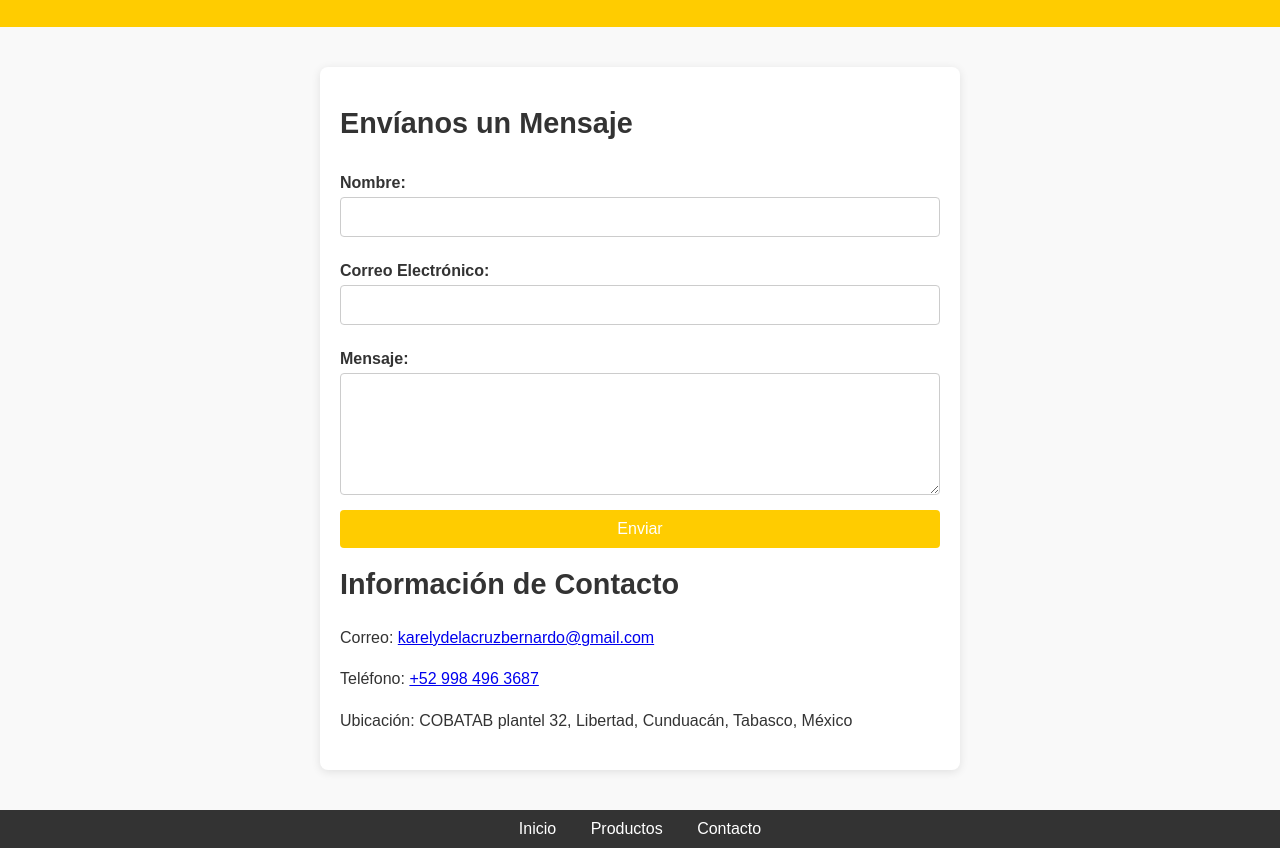
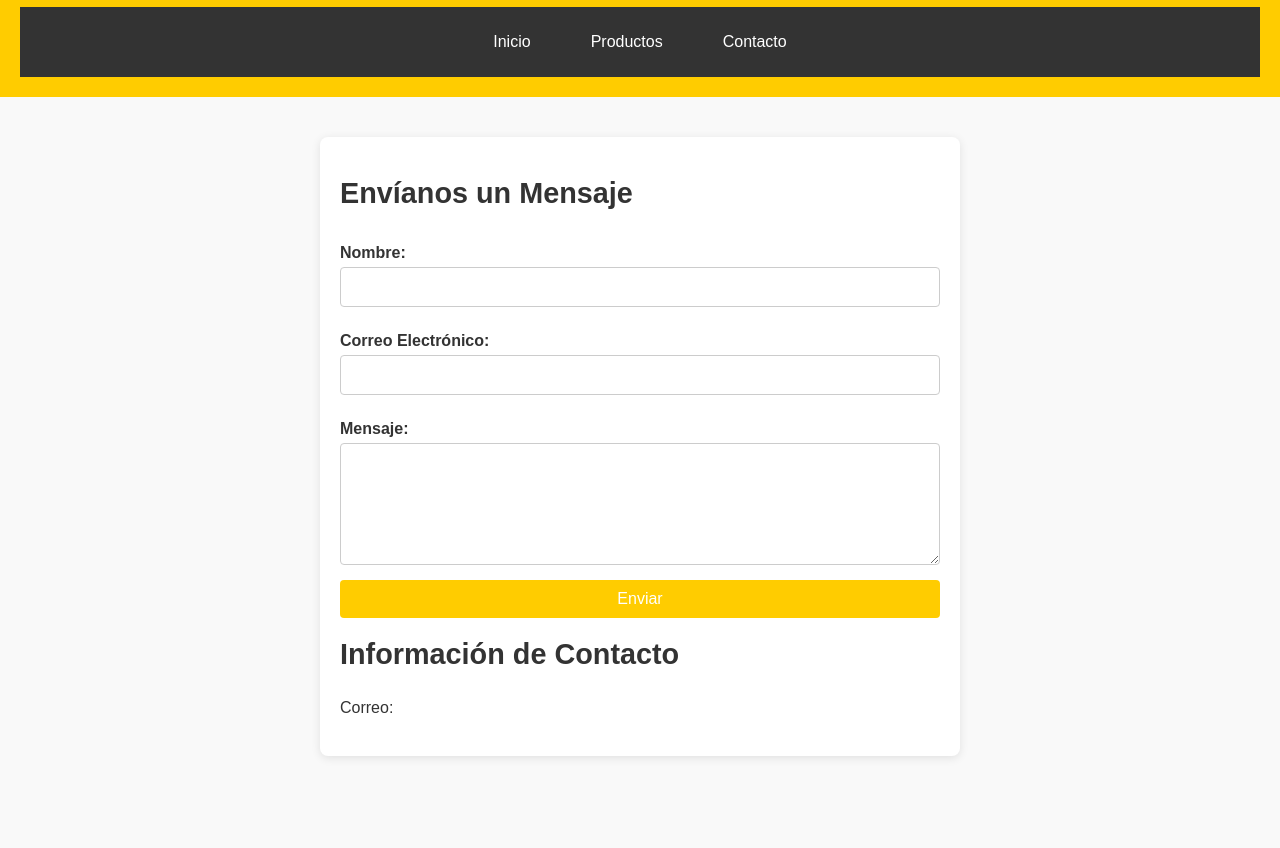
Before and after one commit to canelle-cr/canelle-cr, a plain HTML site: page contacto.html in a window 1280 px wide. Shown: the part 78-926 px from the top of the page. After the commit the page ends 874 px from the top, so only its background shows below. Drawn offline with Linux system fonts and the light colour scheme.

Commit message:
Update contacto.html

```diff
--- a/contacto.html
+++ b/contacto.html
@@ -4,7 +4,7 @@
     <meta charset="UTF-8">
     <meta name="viewport" content="width=device-width, initial-scale=1.0">
     <link rel="stylesheet" href="styles.css">
-    <title>Contacto - Malteadas ASBEIMYI</title>
+    <title>Contacto - Churros canelle</title>
     <style>
         body {
             font-family: Arial, sans-serif;
@@ -21,6 +21,28 @@
         h1 {
             margin: 10px 0;
             font-size: 2.5em;
+        }
+        nav {
+            background-color: #333; /* Fondo del menú de navegación */
+            padding: 10px 0;
+        }
+        nav ul {
+            list-style: none;
+            padding: 0;
+            display: flex;
+            justify-content: center; /* Centrar los enlaces del menú */
+        }
+        nav ul li {
+            margin: 0 15px;
+        }
+        nav a {
+            color: white;
+            text-decoration: none;
+            transition: color 0.3s; /* Transición suave para el color */
+        }
+        nav a:hover {
+            text-decoration: underline; /* Subrayar al pasar el mouse */
+            color: #ffcc00; /* Cambiar color al pasar el mouse */
         }
         section.contacto {
             max-width: 600px;
@@ -87,6 +109,13 @@
 <body>
     <header>
         <h1>Contacto</h1>
+        <nav>
+            <ul>
+                <li><a href="index.html">Inicio</a></li>
+                <li><a href="catalogo.html">Productos</a></li>
+                <li><a href="contacto.html">Contacto</a></li>
+            </ul>
+        </nav>
     </header>
     <section class="contacto">
         <h2>Envíanos un Mensaje</h2>
@@ -100,16 +129,4 @@
             <button type="submit">Enviar</button>
         </form>
         <h2>Información de Contacto</h2>
-        <p>Correo: <a href="mailto:karelydelacruzbernardo@gmail.com">karelydelacruzbernardo@gmail.com</a></p>
-        <p>Teléfono: <a href="tel: +52 998 496 3687"> +52 998 496 3687</a></p>
-        <p>Ubicación: COBATAB plantel 32, Libertad, Cunduacán, Tabasco, México</p>
-    </section>
-    <footer>
-        <nav>
-        <a href="index.html">Inicio</a>
-        <a href="catalogo.html">Productos</a>
-        <a href="contacto.html">Contacto</a>
-    </nav>
-    </footer>
-</body>
-</html>
+        <p>Correo:
```
